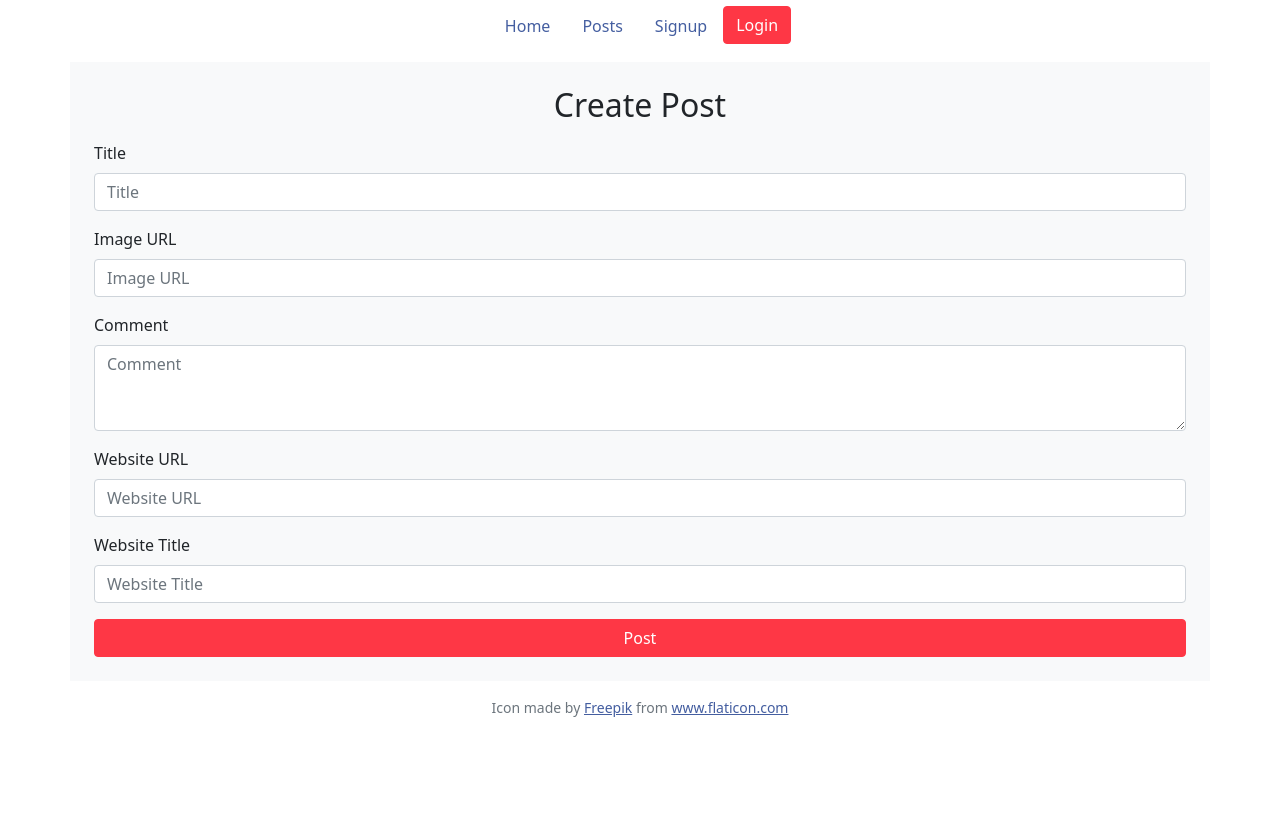
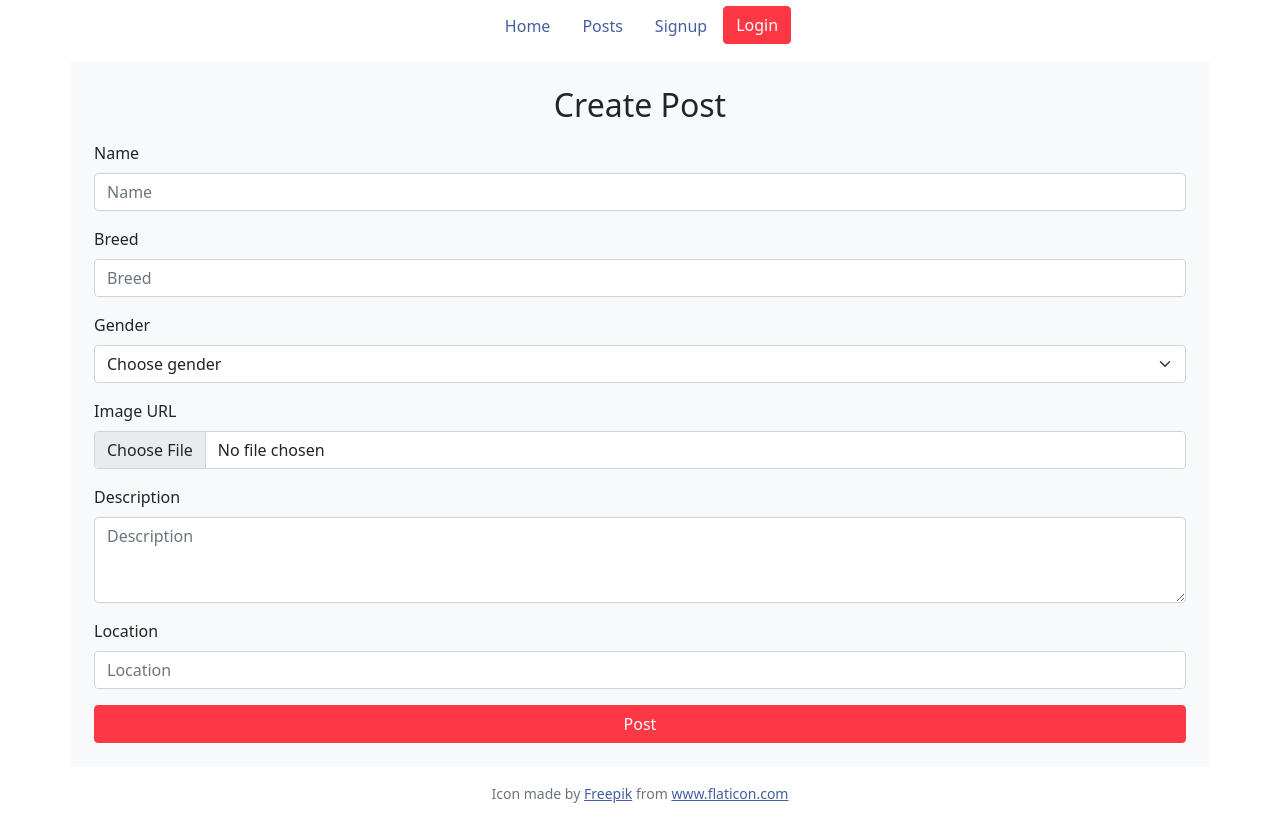
Before and after one commit to kuuzon/fourpaws, a PHP site: page /createpost.php in a window 1280 px wide. Shown: the part 273-1093 px from the top of the page. Before the commit the page ends 990 px from the top, so only its background shows below. Run offline with PHP 8.4, Linux system fonts and the light colour scheme.

Commit message:
Image uploader integration to createpost

```diff
--- a/createpost.php
+++ b/createpost.php
@@ -4,7 +4,7 @@
 ?>
 
   <main class="container p-4 bg-light mt-3">
-    <form action="./app/controllers/createpost.inc.php" method="POST">
+    <form action="./app/controllers/createpost.inc.php" method="POST" enctype="multipart/form-data">
       <h2>Create Post</h2>
 
       <!-- 8. DYNAMIC ERROR MESSAGE -->
@@ -28,37 +28,47 @@
         }
       ?>
 
-      <!-- 1. TITLE -->
+      <!-- 1. NAME -->
       <div class="mb-3">
-        <label for="title" class="form-label">Title</label>
-        <input type="text" class="form-control" name="title" placeholder="Title" value="">
+        <label for="name" class="form-label">Name</label>
+        <input type="text" class="form-control" name="name" placeholder="Name" value="">
       </div>
 
-      <!-- 2. IMAGE URL -->
+      <!-- 2. BREED -->
       <div class="mb-3">
-        <label for="imageurl" class="form-label">Image URL</label>
-        <input type="text" class="form-control" name="imageurl" placeholder="Image URL" value="" >
+        <label for="breed" class="form-label">Breed</label>
+        <input type="text" class="form-control" name="breed" placeholder="Breed" value="">
       </div>
 
-      <!-- 3. COMMENT SECTION -->
+      <!-- 3. GENDER -->
       <div class="mb-3">
-        <label for="comment" class="form-label">Comment</label>
-        <textarea class="form-control" name="comment" rows="3" placeholder="Comment" ></textarea>
+        <label for="gender" class="form-label">Gender</label>
+        <select class="form-select" aria-label="Select gender" name="gender">
+          <option selected>Choose gender</option>
+          <option value="male">Male</option>
+          <option value="female">Female</option>
+        </select>
       </div>
 
-      <!-- 4. WEBSITE URL -->
+      <!-- 4. IMAGE URL [FILE UPLOAD] -->
       <div class="mb-3">
-        <label for="websiteurl" class="form-label">Website URL</label>
-        <input type="text" class="form-control" name="websiteurl" placeholder="Website URL" value="" >
+        <label for="imageFile" class="form-label">Image URL</label>
+        <input type="file" class="form-control" id="imageFile" name="imageFile">
       </div>
 
-      <!-- 5. WEBSITE TITLE -->
+      <!-- 5. DESCRIPTION -->
       <div class="mb-3">
-        <label for="websitetitle" class="form-label">Website Title</label>
-        <input type="text" class="form-control" name="websitetitle" placeholder="Website Title" value="" >
+        <label for="description" class="form-label">Description</label>
+        <textarea class="form-control" name="description" rows="3" placeholder="Description" ></textarea>
       </div>
 
-      <!-- 6. SUBMIT BUTTON -->
+      <!-- 6. LOCATION -->
+      <div class="mb-3">
+        <label for="location" class="form-label">Location</label>
+        <input type="text" class="form-control" name="location" placeholder="Location" value="" >
+      </div>
+
+      <!-- 7. SUBMIT BUTTON -->
       <button type="submit" name="post-submit" class="btn btn-primary w-100">Post</button>
     </form>
   </main>
```
Also changed, not shown: app/controllers/createpost.inc.php (+76 -11 lines), public/uploads/posts/cat.png (added), 1 other file.
